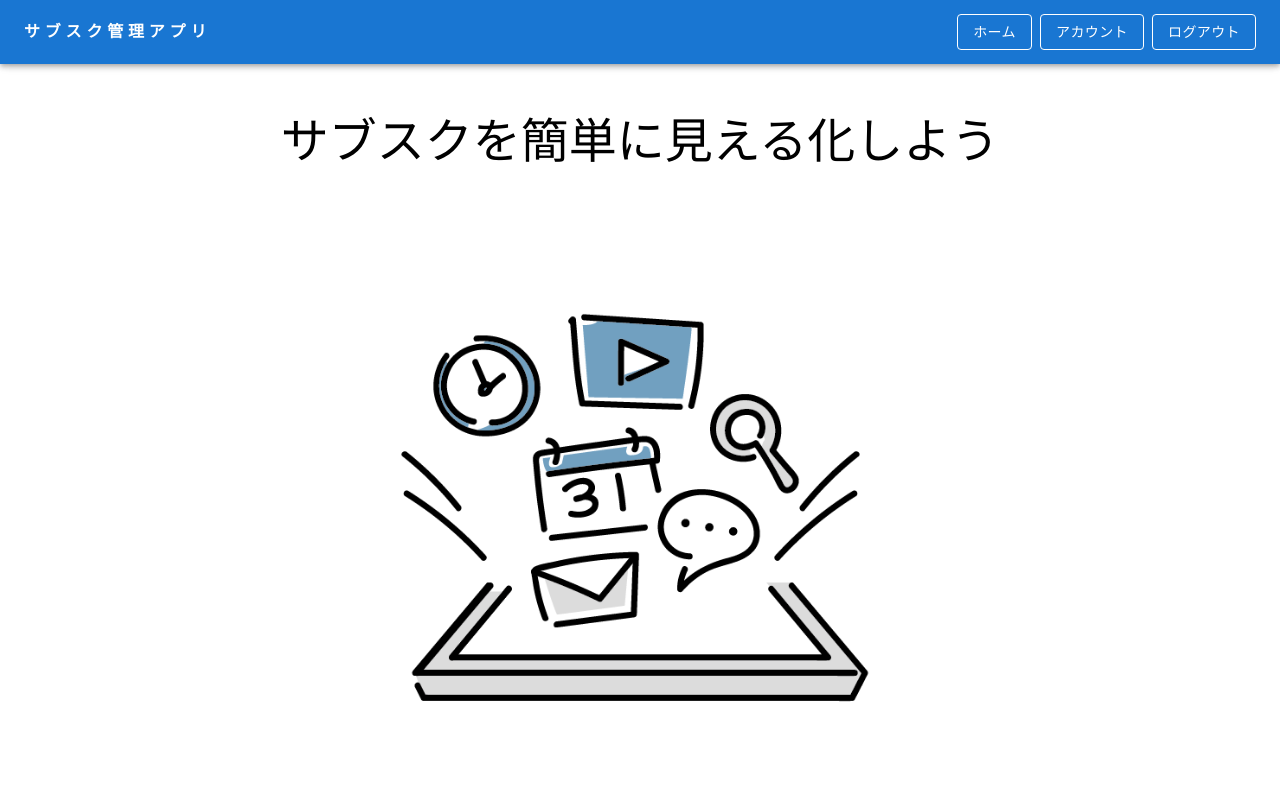
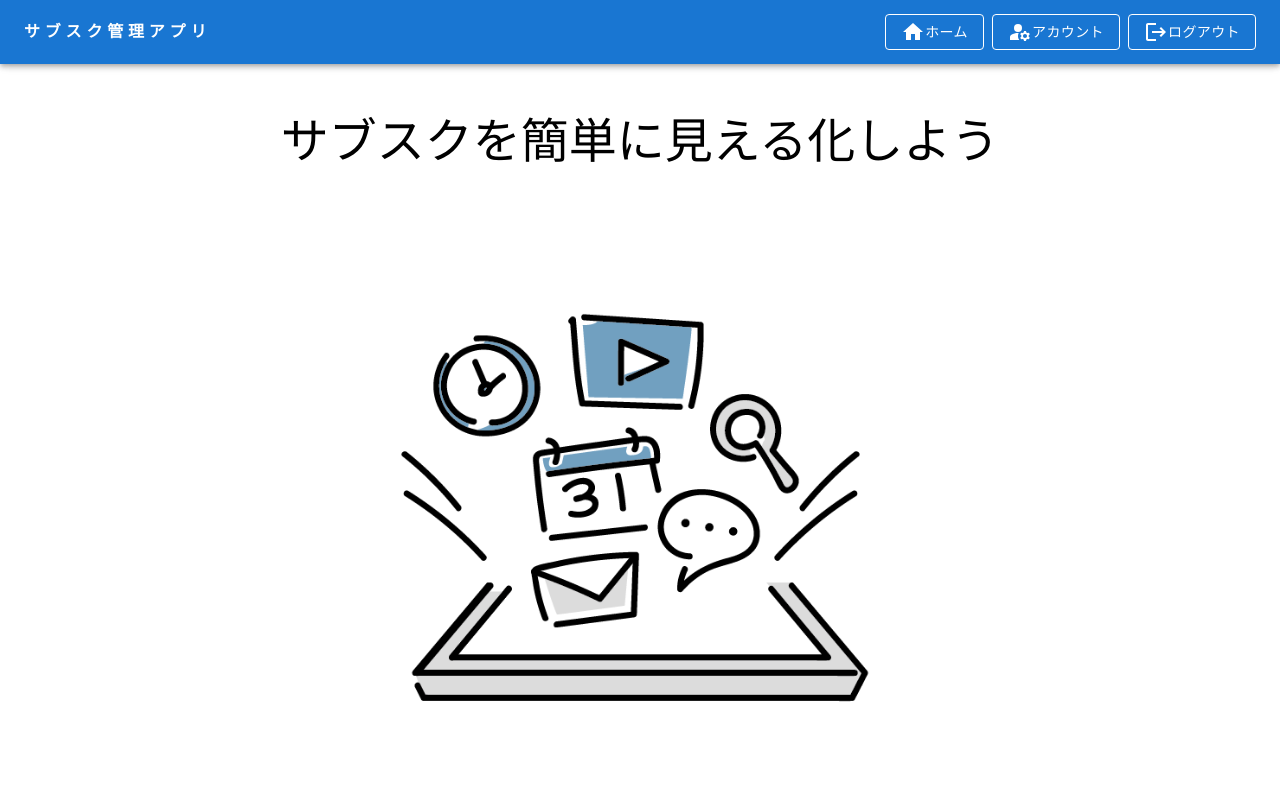
Before and after one commit to y-magavel/subscription-management-app, a React (Create React App) app: page / in a window 1280 px wide. Shown: the top 800 px of the page. Built offline with nearby package versions, Linux system fonts and the light colour scheme; no server answers; sample sign-in values are in the browser's storage.

Commit message:
ヘッダーの各種リンクにアイコンを追加
新規登録のみアイコンなし

```diff
--- a/src/components/organisms/Header.tsx
+++ b/src/components/organisms/Header.tsx
@@ -4,6 +4,10 @@ import {useNavigate} from "react-router-dom";
 import {logOut} from "../../services/api";
 import {useAuth} from "../../store/auth";
 import MenuIcon from '@mui/icons-material/Menu';
+import HomeIcon from '@mui/icons-material/Home';
+import ManageAccountsIcon from '@mui/icons-material/ManageAccounts';
+import LoginIcon from '@mui/icons-material/Login';
+import LogoutIcon from '@mui/icons-material/Logout';
 import {useSetCustomAlert} from "../../store/alert";
 
 // MUIのstyledユーティリティでカスタマイズ
@@ -69,9 +73,9 @@ export const Header: React.FC = () => {
                         {isLogined ? (
                             // ログインしていたら、こっちを表示する
                             <>
-                                <Button variant="outlined" color="inherit" href="/home" sx={{mr: 1}}>ホーム</Button>
-                                <Button variant="outlined" color="inherit" href="/account-settings" sx={{mr: 1}}>アカウント</Button>
-                                <Button variant="outlined" color="inherit" onClick={onClickLogout}>ログアウト</Button>
+                                <Button variant="outlined" color="inherit" href="/home" sx={{mr: 1}}><HomeIcon/>ホーム</Button>
+                                <Button variant="outlined" color="inherit" href="/account-settings" sx={{mr: 1}}><ManageAccountsIcon/>アカウント</Button>
+                                <Button variant="outlined" color="inherit" onClick={onClickLogout}><LogoutIcon/>ログアウト</Button>
                             </>
                         ) : (
                             // ログインしていなければ、こっちを表示する
@@ -79,7 +83,7 @@ export const Header: React.FC = () => {
                                 <Button variant="outlined" color="inherit" onClick={() => navigate("/signup")}
                                         sx={{mr: 1}}>新規登録</Button>
                                 <Button variant="outlined" color="inherit"
-                                        onClick={() => navigate("/login")}>ログイン</Button>
+                                        onClick={() => navigate("/login")}><LoginIcon/>ログイン</Button>
                             </>
 
                         )}
@@ -121,6 +125,7 @@ export const Header: React.FC = () => {
                                 // ログインしていたら、こっちを表示する
                                 <div>
                                     <MenuItem onClick={handleCloseNavMenu}>
+                                        <HomeIcon/>
                                         <Typography textAlign="center" component="a" href="/home"
                                                     sx={{
                                                         textDecoration: 'none',
@@ -128,6 +133,7 @@ export const Header: React.FC = () => {
                                                     }}>ホーム</Typography>
                                     </MenuItem>
                                     <MenuItem onClick={handleCloseNavMenu}>
+                                        <ManageAccountsIcon/>
                                         <Typography textAlign="center" component="a" href="/account-settings"
                                                     sx={{
                                                         textDecoration: 'none',
@@ -135,6 +141,7 @@ export const Header: React.FC = () => {
                                                     }}>アカウント</Typography>
                                     </MenuItem>
                                     <MenuItem onClick={handleCloseNavMenu}>
+                                        <LogoutIcon/>
                                         <Typography textAlign="center" component="a" onClick={onClickLogout}
                                                     sx={{
                                                         textDecoration: 'none',
@@ -153,6 +160,7 @@ export const Header: React.FC = () => {
                                                     }}>新規登録</Typography>
                                     </MenuItem>
                                     <MenuItem onClick={handleCloseNavMenu}>
+                                        <LoginIcon/>
                                         <Typography textAlign="center" component="a" onClick={() => navigate("/login")}
                                                     sx={{
                                                         textDecoration: 'none',
```
